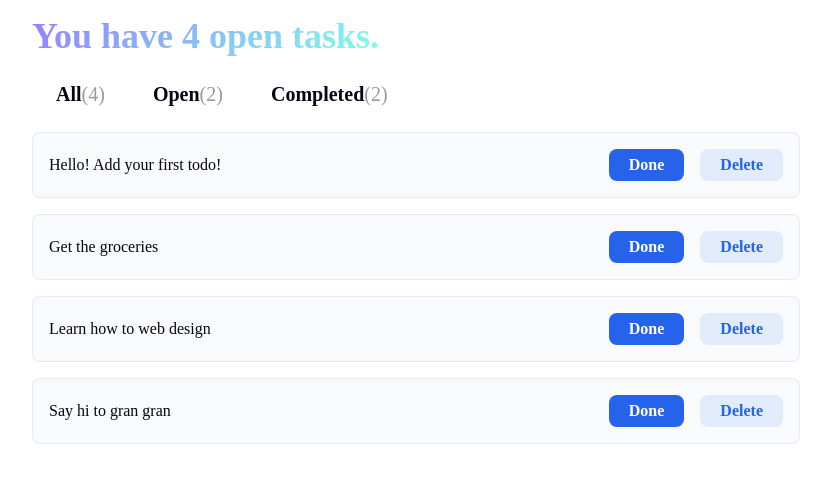
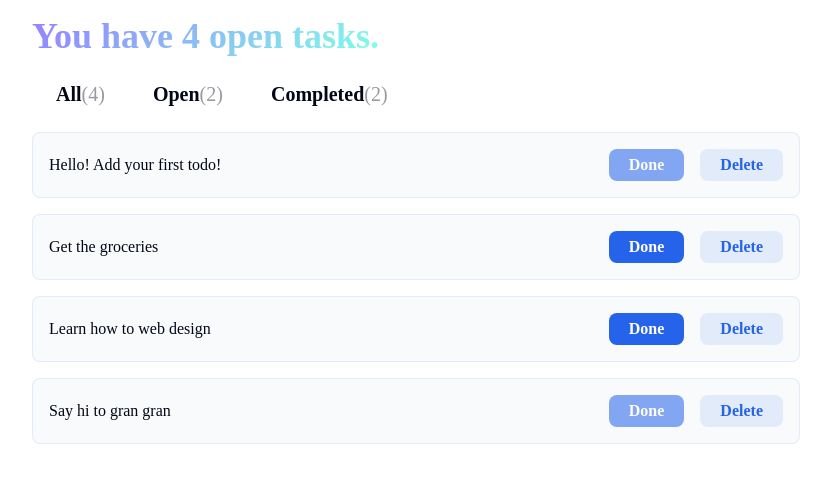
Before and after one commit to AdityaSahu786/RevisionSeries, a React (Vite) app in the folder todo-app/: page / in a window 1280 px wide. Shown: the top 482 px of the page, without its empty margins (224-1055 px from the left). Built offline with nearby package versions, Linux system fonts and the light colour scheme; a web font is replaced by a local one.

Commit message:
Adding FilterTodoList

```diff
--- a/todo-app/src/components/TodoCard.jsx
+++ b/todo-app/src/components/TodoCard.jsx
@@ -6,7 +6,7 @@
         <div className="card todo-item">
         <p>{todo.input}</p>
         <div className="todo-buttons">
-            <button>
+            <button disabled={todo.complete}>
                 <h6>Done</h6>
             </button>
             <button>
--- a/todo-app/src/components/TodoList.jsx
+++ b/todo-app/src/components/TodoList.jsx
@@ -4,11 +4,16 @@
     const { todos } = props
 
     const tab = 'All'
+    const filterTodoList = tab === 'All' ?
+     todos :
+     tab === 'Completed' ?
+       todos.filter(val => val.complete) :
+       todos.filter(val => !val.complete)
 
 
     return (
         <>
-             {todos.map((todo, todoIndex) => {
+             {filterTodoList.map((todo, todoIndex) => {
                 return (
                     <TodoCard key={todoIndex} todoIndex={todoIndex} {...props} />
                 )
```
